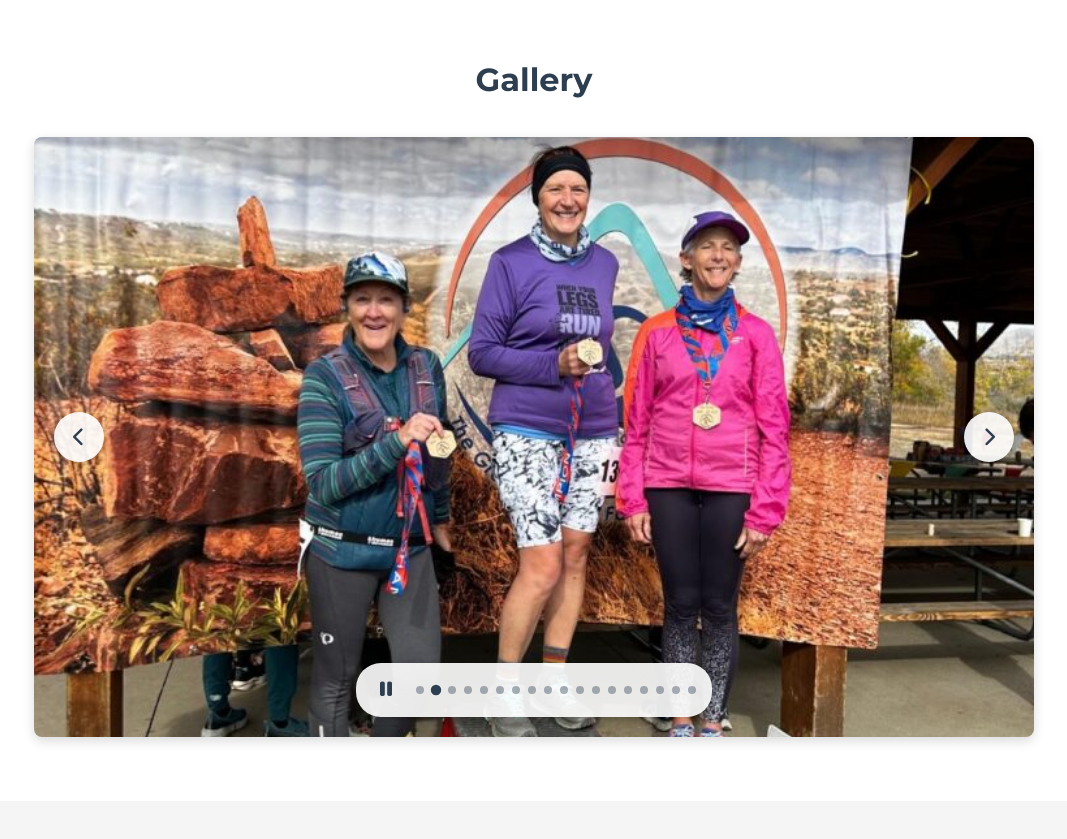
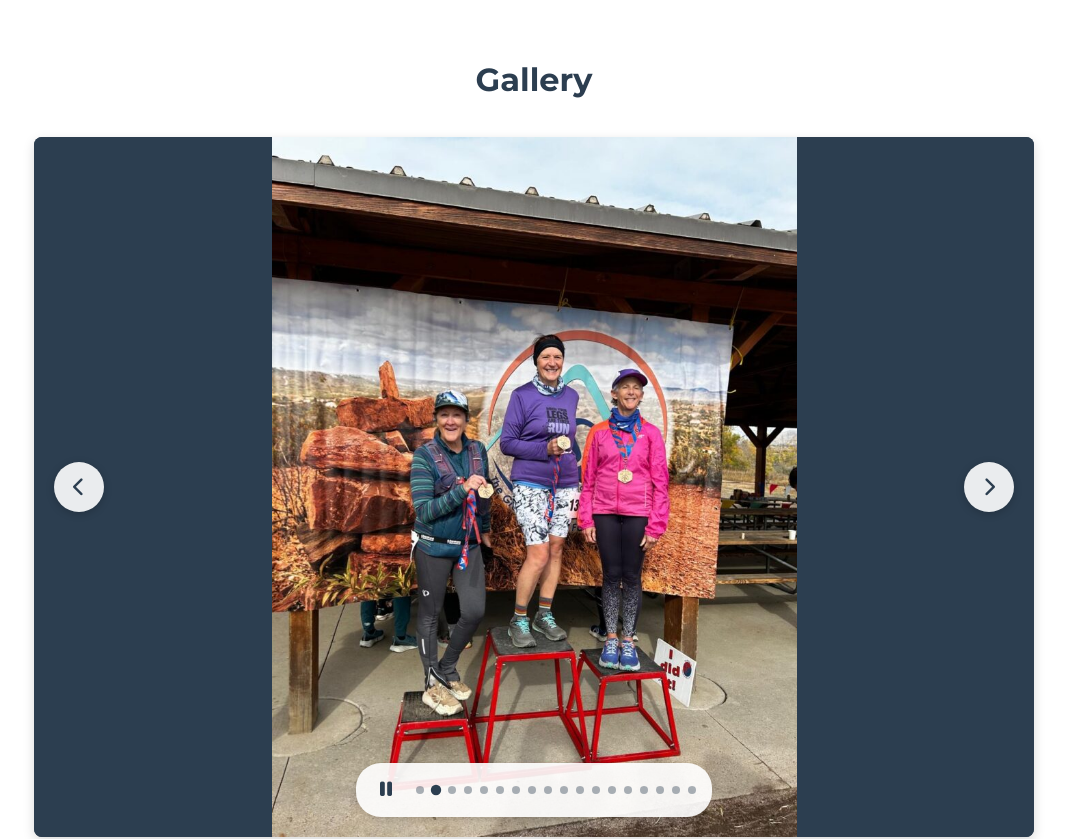
Before and after one commit to daudt/mhr-website, a plain HTML site: page index.html in a window 1280 px wide. Shown: the part 1500-2339 px from the top of the page, without its empty margins (106-1173 px from the left). Drawn offline with nearby package versions, Linux system fonts and the light colour scheme.

Commit message:
fix slideshow

```diff
--- a/styles.css
+++ b/styles.css
@@ -191,10 +191,11 @@ h1, h2, h3, h4, h5, h6 {
 .slideshow {
     position: relative;
     width: 100%;
-    height: 600px;
+    height: 700px;
     overflow: hidden;
     border-radius: 8px;
     box-shadow: 0 4px 12px rgba(0,0,0,0.15);
+    background-color: #2C3E50;
 }
 
 .slide {
@@ -208,7 +209,7 @@ h1, h2, h3, h4, h5, h6 {
     display: flex;
     align-items: center;
     justify-content: center;
-    background-color: var(--light-gray);
+    background-color: #2C3E50;
 }
 
 .slide.active {
@@ -217,9 +218,11 @@ h1, h2, h3, h4, h5, h6 {
 }
 
 .slide img {
-    width: 100%;
-    height: 100%;
-    object-fit: cover;
+    max-width: 100%;
+    max-height: 100%;
+    width: auto;
+    height: auto;
+    object-fit: contain;
 }
 
 .slideshow-btn {
@@ -985,7 +988,7 @@ h1, h2, h3, h4, h5, h6 {
     }
 
     .slideshow {
-        height: 400px;
+        height: 500px;
     }
 
     .slideshow-btn {
```
